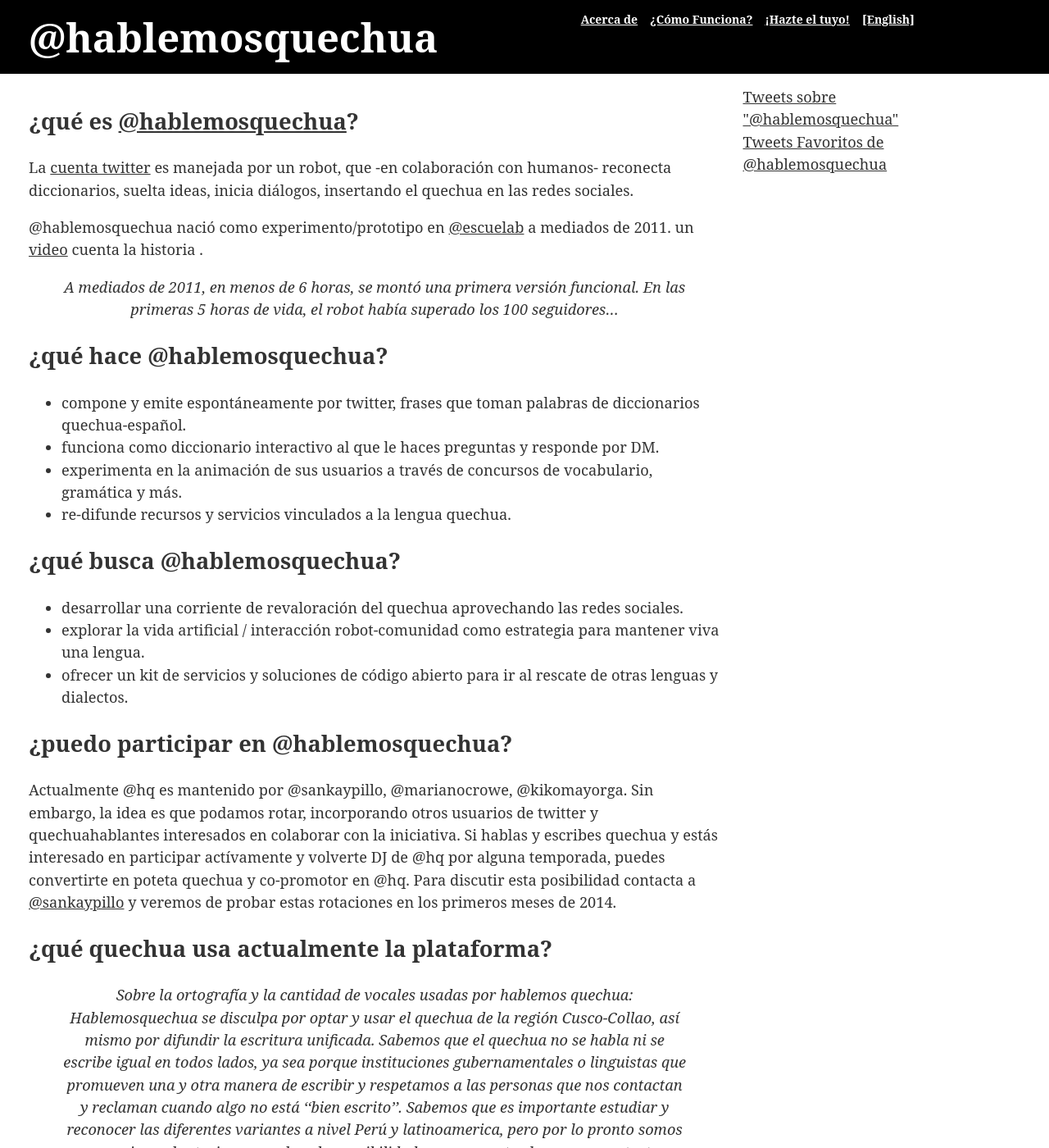
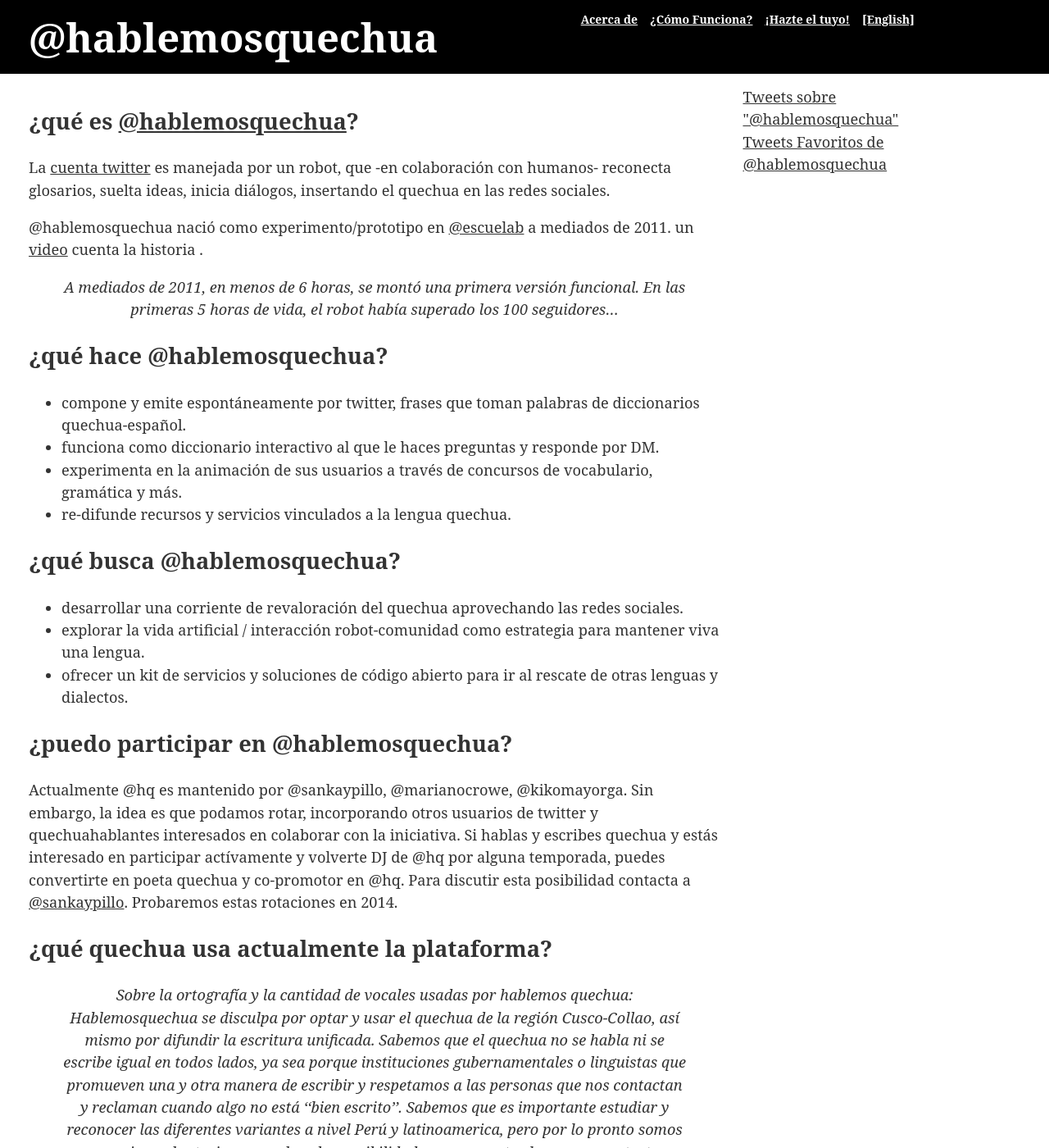
Before and after one commit to merunga/hablemosquechua-web, a Jekyll site: the page built from acerca-de.md, in a window 1280 px wide and 1400 px high. Shown: the whole window at 82% size. Built offline with Jekyll 4.4.1, drawn with Linux system fonts in a browser that asks for light colours; some web fonts are replaced; comment, search, counter and statistics services are not loaded.

Commit message:
irma revisando...

```diff
--- a/acerca-de.md
+++ b/acerca-de.md
@@ -5,7 +5,7 @@
 ## ¿qué es [@hablemosquechua](https://twitter.com/hablemosquechua)?
 
 La [cuenta twitter](https://twitter.com/hablemosquechua) es manejada por un robot,
-que -en colaboración con humanos- reconecta diccionarios, suelta ideas, inicia diálogos, insertando el
+que -en colaboración con humanos- reconecta glosarios, suelta ideas, inicia diálogos, insertando el
 quechua en las redes sociales.
 
 @hablemosquechua nació como experimento/prototipo en [@escuelab](http://twitter.com/escuelab){:target="_blank"} a mediados de 2011. un [video](http://www.youtube.com/watch?v=l4NFPkpkIzQ){:target="_blank"} cuenta la historia .
@@ -28,7 +28,7 @@
 
 ## ¿puedo participar en @hablemosquechua?
 
-Actualmente @hq es mantenido por @sankaypillo, @marianocrowe, @kikomayorga. Sin embargo, la idea es que podamos rotar, incorporando otros usuarios de twitter y quechuahablantes interesados en colaborar con la iniciativa. Si hablas y escribes quechua y estás interesado en participar actívamente y volverte DJ de @hq por alguna temporada, puedes convertirte en poteta quechua y co-promotor en @hq. Para discutir esta posibilidad contacta a [@sankaypillo](http://twitter.com/sankaypillo) y veremos de probar estas rotaciones en los primeros meses de 2014.
+Actualmente @hq es mantenido por @sankaypillo, @marianocrowe, @kikomayorga. Sin embargo, la idea es que podamos rotar, incorporando otros usuarios de twitter y quechuahablantes interesados en colaborar con la iniciativa. Si hablas y escribes quechua y estás interesado en participar actívamente y volverte DJ de @hq por alguna temporada, puedes convertirte en poeta quechua y co-promotor en @hq. Para discutir esta posibilidad contacta a [@sankaypillo](http://twitter.com/sankaypillo). Probaremos estas rotaciones en 2014.
 
 ## ¿qué quechua usa actualmente la plataforma?
 
```
Also changed, not shown: english.md (+2 -1 lines), 2 other files.
